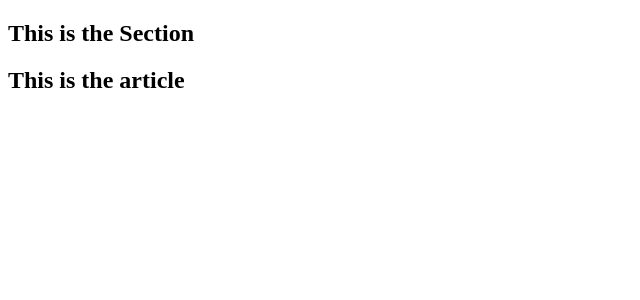
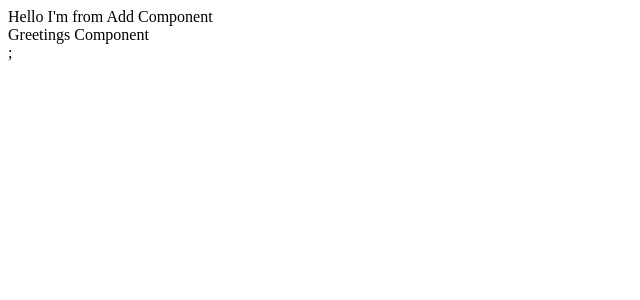
Before and after one commit to ykumarb/React, a React (Create React App) app in the folder myapp/: page / in a window 1280 px wide. Shown: the top 300 px of the page, without its empty margins (0-640 px from the left). Built offline with nearby package versions, Linux system fonts and the light colour scheme.

Commit message:
Committing the code learnt in React js
CL:
	1. How to render multiple components in React JS
	2. Create a separate component folder with Func component code
	   in it. Export it
	3. Import them in App.js and wrap it under parent tag

```diff
--- a/myapp/src/App.js
+++ b/myapp/src/App.js
@@ -1,6 +1,7 @@
 import React from 'react';
 // import {Component} from 'react';
 
+// -------------------------Components-----------------------------------
 /*
 COMPONENTS:
 Components are independent and reusable bits of code.
@@ -25,6 +26,7 @@ Types:
 //   }
 // }
 
+// -------------------------JSX-----------------------------------
 /* jsx */
 
 /*
@@ -42,16 +44,28 @@ Some pointers:
 4. For HTML tag if you want to add for, use htmlFor.
 */
 
+// function App() {
+//   return (
+//     <div>
+//         <section>
+//           <h1>This is the Section</h1>
+//         </section>
+//         <article>
+//           <h2>This is the article</h2>
+//         </article>
+//     </div>
+//   )
+// }
+
+// -------------------------Render Multiple components-----------------------------------
+import Add from './components/Add';
+import Greetings from './components/Greetings';
 function App() {
   return (
-    <div>
-        <section>
-          <h1>This is the Section</h1>
-        </section>
-        <article>
-          <h2>This is the article</h2>
-        </article>
-    </div>
+    <section>
+      <Add/>
+      <Greetings/>;
+    </section>
   )
 }
 export default App;
--- /dev/null
+++ b/myapp/src/components/Add.js
@@ -0,0 +1,7 @@
+const Add = () => {
+  return (
+    <div>Hello I'm from Add Component</div>
+  )
+}
+
+export default Add
--- /dev/null
+++ b/myapp/src/components/Greetings.js
@@ -0,0 +1,7 @@
+const Greetings = () => {
+  return (
+    <div>Greetings Component</div>
+  )
+}
+
+export default Greetings
```
